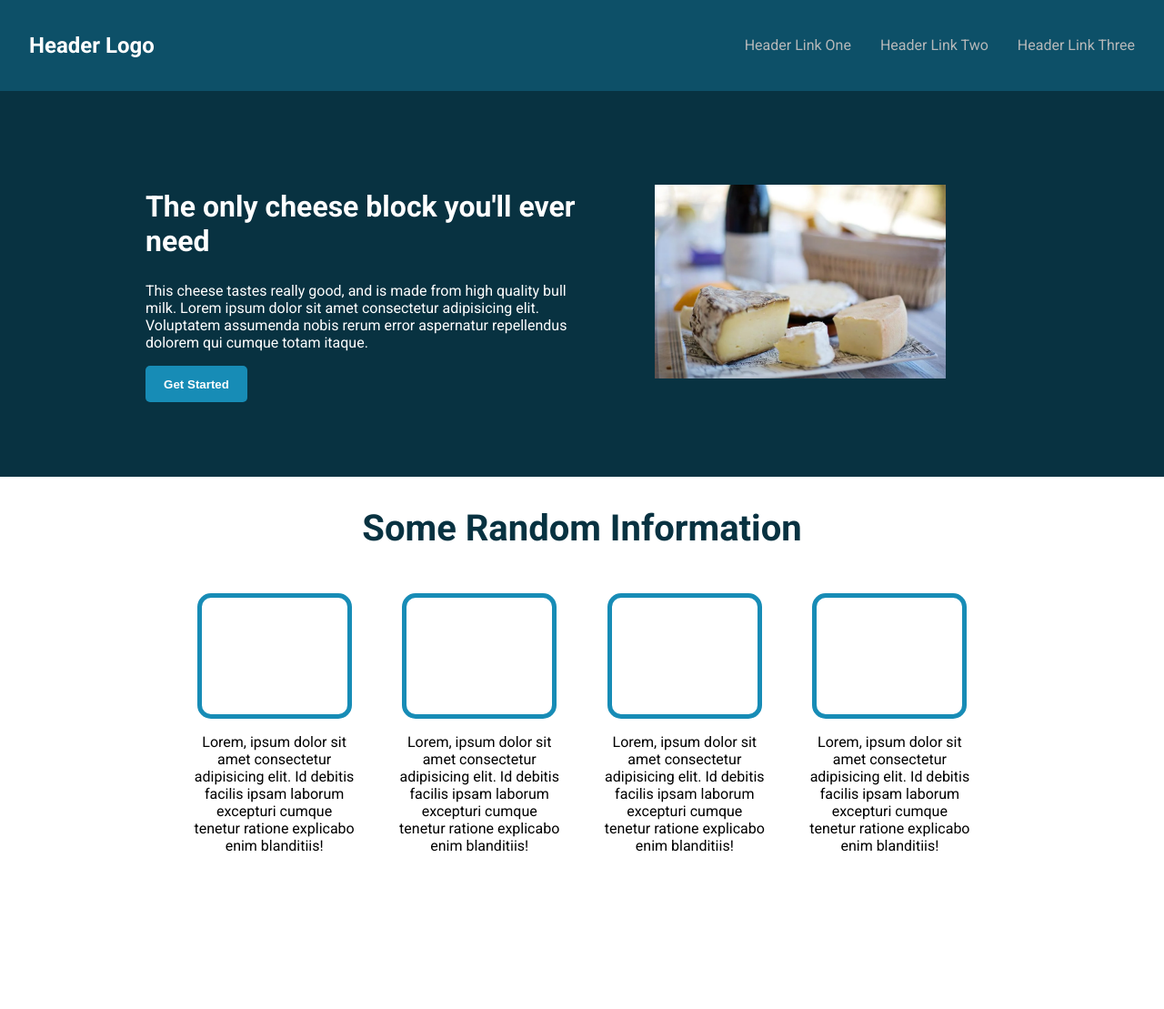
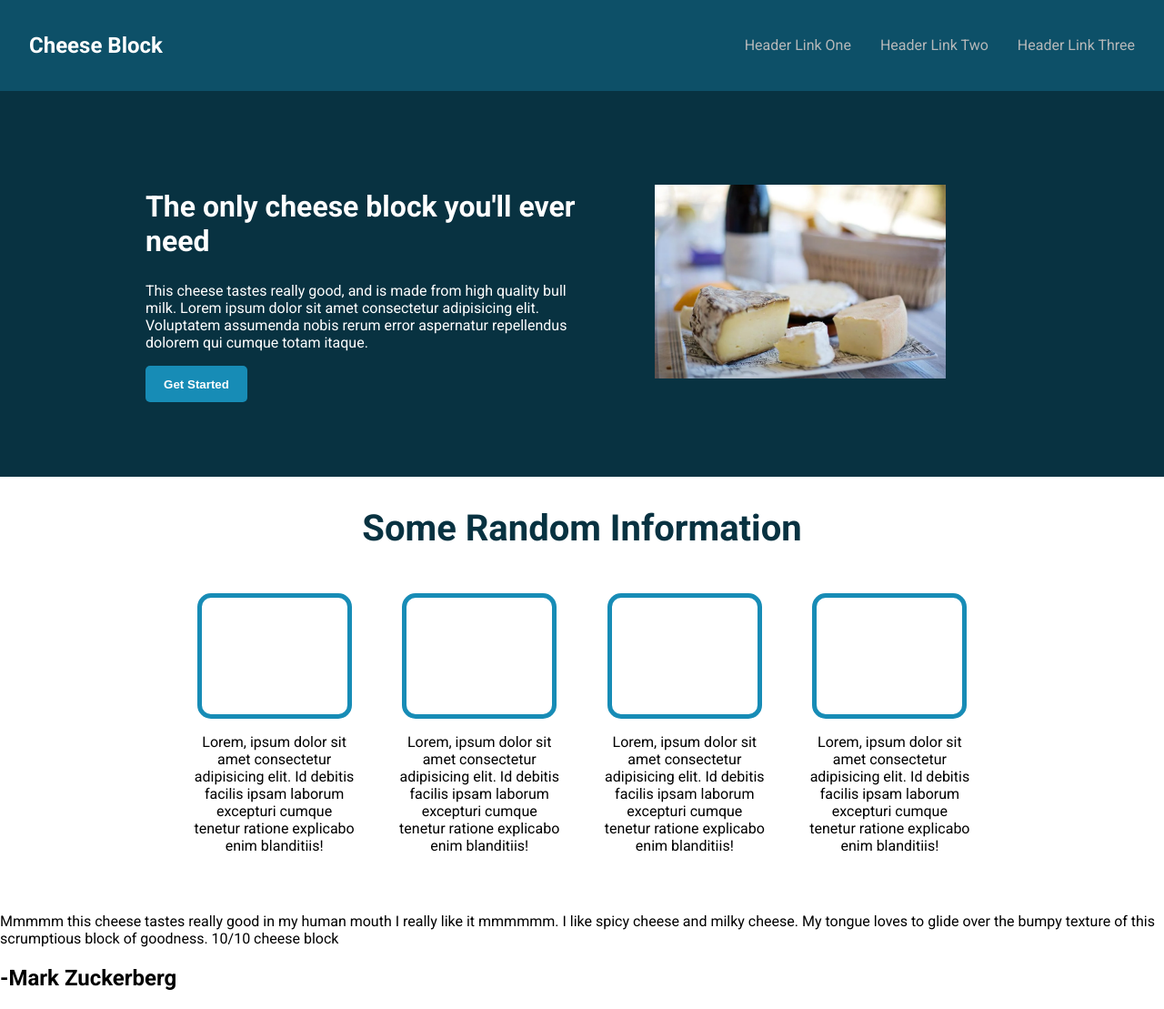
Before and after one commit to BullfrogBST/Odin-Landing-Page, a plain HTML site: page index.html in a window 1280 px wide. Shown: the whole page at 91% size. Before the commit the page ends 987 px from the top, so only its background shows below. Drawn offline with Linux system fonts and the light colour scheme.

Commit message:
Add review section HTML and change logo text to 'Cheese Block'.

```diff
--- a/index.html
+++ b/index.html
@@ -8,13 +8,16 @@
     <link rel="preconnect" href="https://fonts.googleapis.com">
     <link rel="preconnect" href="https://fonts.gstatic.com" crossorigin>
     <link href="https://fonts.googleapis.com/css2?family=Roboto:wght@300;400;700&display=swap" rel="stylesheet">
+    <link rel="preconnect" href="https://fonts.googleapis.com">
+    <link rel="preconnect" href="https://fonts.gstatic.com" crossorigin>
+    <link href="https://fonts.googleapis.com/css2?family=Roboto:ital,wght@1,300&display=swap" rel="stylesheet">
     <title>Odin Landing Page</title>
 </head>
 <body>
     <header>
         <div class="logo">
             <h2>
-                Header Logo
+                Cheese Block
             </h2>
         </div>
         <nav class="nav">
@@ -57,6 +60,14 @@
                 </div>
             </div>
         </article>
+        <article class="review">
+            <div class="review-text">
+                <p>Mmmmm this cheese tastes really good in my human mouth I really like it mmmmmm. I like spicy cheese and milky cheese. My tongue loves to glide over the bumpy texture of this scrumptious block of goodness. 10/10 cheese block</p>
+                <div class="review-author">
+                    <h2>-Mark Zuckerberg</h2>
+                </div>
+            </div>
+        </article>
     </main>
 </body>
 </html>
--- a/styles.css
+++ b/styles.css
@@ -126,3 +126,5 @@ nav > ul > li > a:hover{
 
     border-radius: 15px;
 }
+
+/*Review Section*/
```
